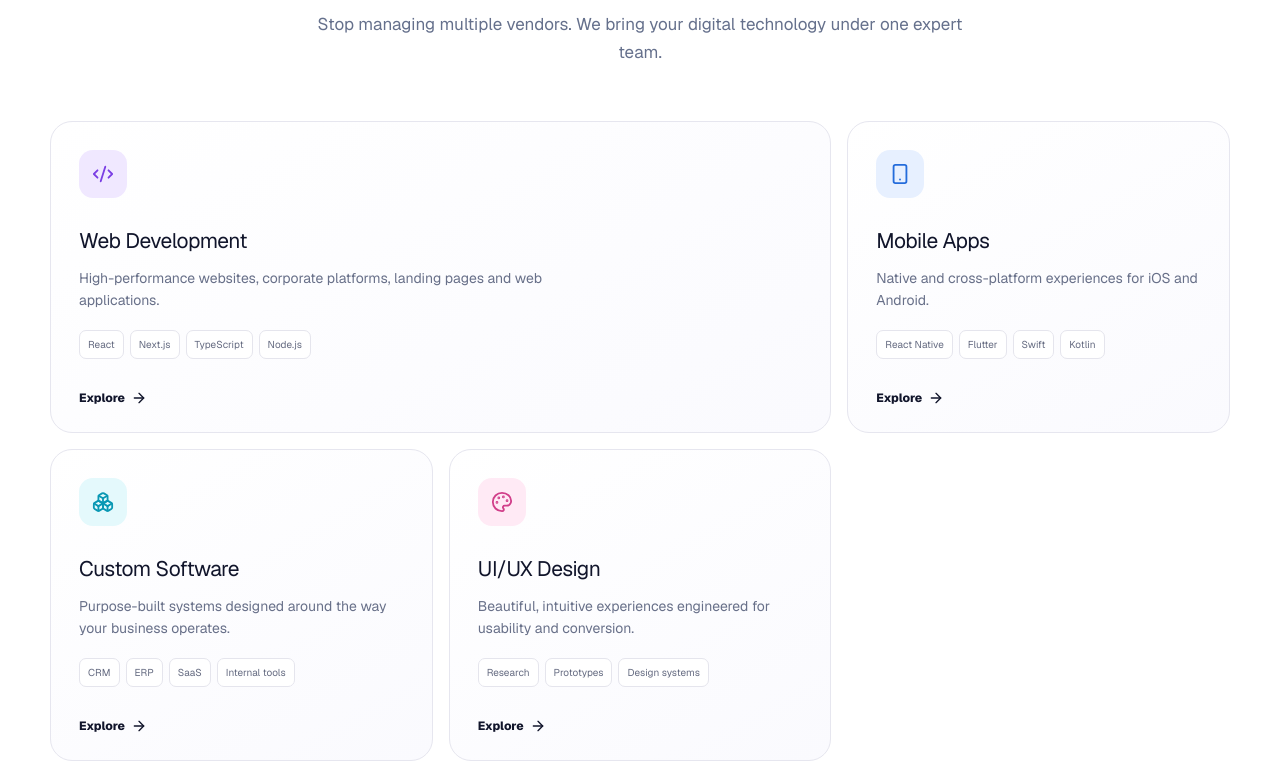
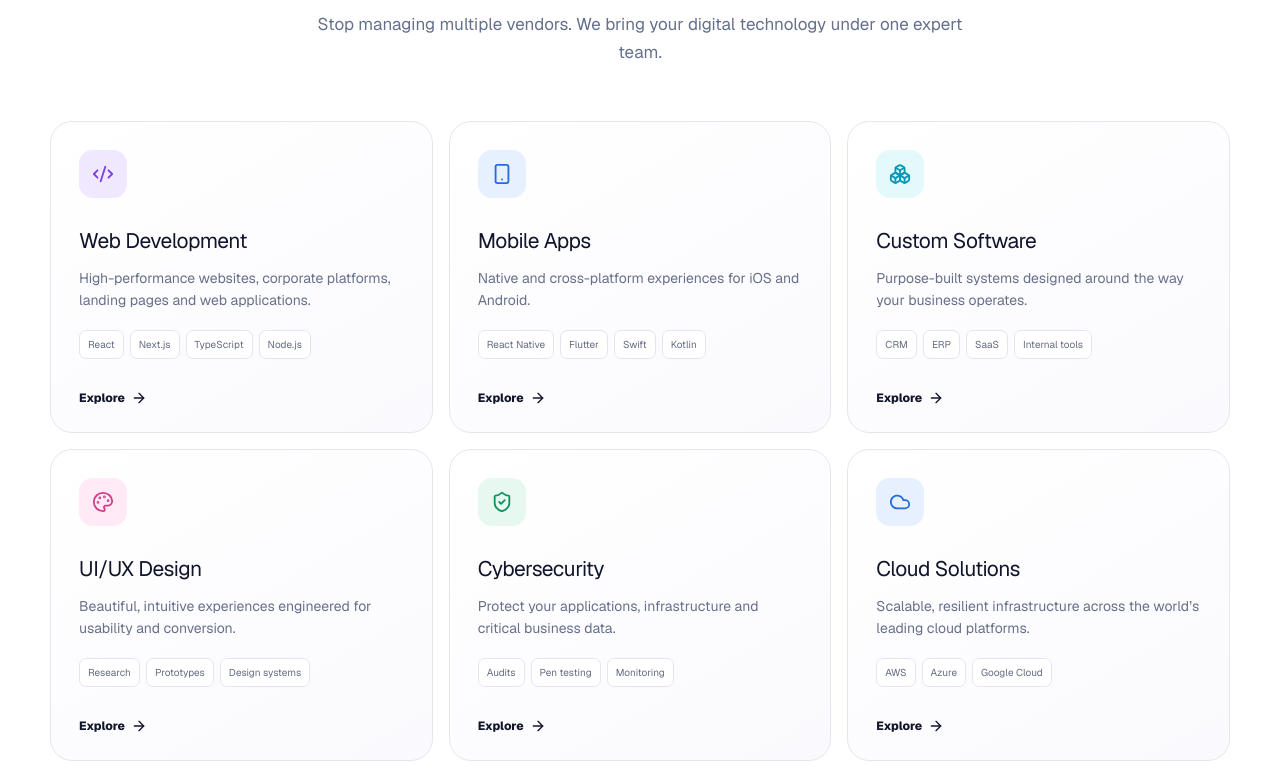
Before and after one commit to AmineAlamiii/dwx-agency, a Next.js app: page / in a window 1280 px wide. Shown: the part 1460-2237 px from the top of the page. Built offline with nearby package versions, Linux system fonts and the light colour scheme.

Commit message:
Standardize services grid layout

```diff
--- a/app/page.tsx
+++ b/app/page.tsx
@@ -37,14 +37,14 @@ import {
 } from "lucide-react";
 
 const services = [
-  { icon: Code2, tone: "purple", title: "Web Development", copy: "High-performance websites, corporate platforms, landing pages and web applications.", tags: ["React", "Next.js", "TypeScript", "Node.js"], size: "wide" },
+  { icon: Code2, tone: "purple", title: "Web Development", copy: "High-performance websites, corporate platforms, landing pages and web applications.", tags: ["React", "Next.js", "TypeScript", "Node.js"] },
   { icon: Smartphone, tone: "blue", title: "Mobile Apps", copy: "Native and cross-platform experiences for iOS and Android.", tags: ["React Native", "Flutter", "Swift", "Kotlin"] },
   { icon: Boxes, tone: "cyan", title: "Custom Software", copy: "Purpose-built systems designed around the way your business operates.", tags: ["CRM", "ERP", "SaaS", "Internal tools"] },
   { icon: Palette, tone: "pink", title: "UI/UX Design", copy: "Beautiful, intuitive experiences engineered for usability and conversion.", tags: ["Research", "Prototypes", "Design systems"] },
-  { icon: ShieldCheck, tone: "green", title: "Cybersecurity", copy: "Protect your applications, infrastructure and critical business data.", tags: ["Audits", "Pen testing", "Monitoring"], size: "wide" },
+  { icon: ShieldCheck, tone: "green", title: "Cybersecurity", copy: "Protect your applications, infrastructure and critical business data.", tags: ["Audits", "Pen testing", "Monitoring"] },
   { icon: Cloud, tone: "blue", title: "Cloud Solutions", copy: "Scalable, resilient infrastructure across the world’s leading cloud platforms.", tags: ["AWS", "Azure", "Google Cloud"] },
   { icon: ServerCog, tone: "orange", title: "DevOps", copy: "Automate delivery, infrastructure and observability from commit to production.", tags: ["CI/CD", "Docker", "Kubernetes"] },
-  { icon: BrainCircuit, tone: "purple", title: "AI & Automation", copy: "Put intelligent agents and workflows to work across your business.", tags: ["AI agents", "LLMs", "Automation"], size: "wide" },
+  { icon: BrainCircuit, tone: "purple", title: "AI & Automation", copy: "Put intelligent agents and workflows to work across your business.", tags: ["AI agents", "LLMs", "Automation"] },
   { icon: LifeBuoy, tone: "pink", title: "Managed IT", copy: "Reliable monitoring, maintenance and technical support—always within reach.", tags: ["24/7 support", "Maintenance", "Ops"] },
 ];
 
@@ -172,7 +172,7 @@ function App() {
 
       <section className="section services-section" id="services">
         <SectionHeading eyebrow="One connected team" title="One agency. Every IT service you need." copy="Stop managing multiple vendors. We bring your digital technology under one expert team." />
-        <div className="bento-grid">{services.map(({icon:Icon,tone,title,copy,tags,size}, i)=><motion.article key={title} className={`service-card ${size || ""}`} variants={fade} initial="hidden" whileInView="visible" viewport={{once:true,margin:"-40px"}} transition={{delay:(i%3)*.08}}><div className={`service-icon ${tone}`}><Icon size={22}/></div><h3>{title}</h3><p>{copy}</p><div className="tag-list">{tags.map(t=><span key={t}>{t}</span>)}</div><a href="#contact" aria-label={`Explore ${title}`}>Explore <ArrowRight size={16}/></a><div className="card-glow"/></motion.article>)}</div>
+        <div className="bento-grid">{services.map(({icon:Icon,tone,title,copy,tags}, i)=><motion.article key={title} className="service-card" variants={fade} initial="hidden" whileInView="visible" viewport={{once:true,margin:"-40px"}} transition={{delay:(i%3)*.08}}><div className={`service-icon ${tone}`}><Icon size={22}/></div><h3>{title}</h3><p>{copy}</p><div className="tag-list">{tags.map(t=><span key={t}>{t}</span>)}</div><a href="#contact" aria-label={`Explore ${title}`}>Explore <ArrowRight size={16}/></a><div className="card-glow"/></motion.article>)}</div>
       </section>
 
       <section className="partner-section" id="about">
```
Also changed, not shown: app/globals.css.
